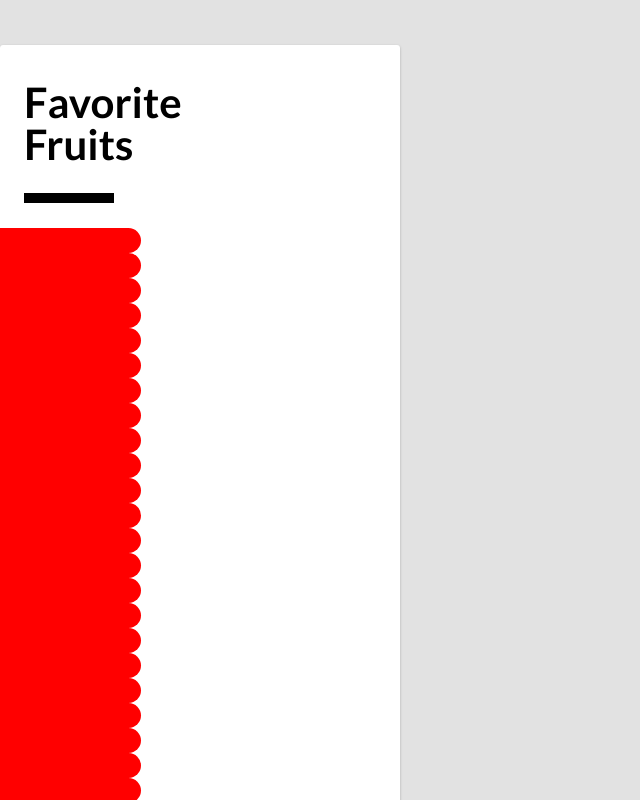
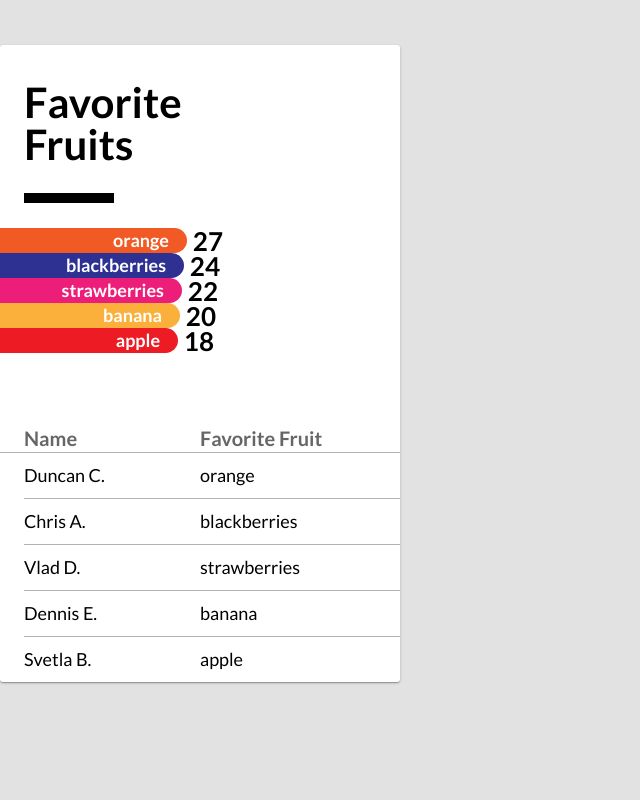
Before and after one commit to lrtico/fruit-bar-widget, a React (Create React App) app in the folder favfruit/: page / in a window 1280 px wide. Shown: the top 800 px of the page, without its empty margins (0-640 px from the left). Built offline with nearby package versions, Linux system fonts and the light colour scheme.

Commit message:
Hard-coded state

```diff
--- a/favfruit/src/components/App.js
+++ b/favfruit/src/components/App.js
@@ -7,34 +7,34 @@ import Bar from './Bar'
 
 class App extends Component {
   state = {
-    people: [],
-    // people: [
-    //   {
-    //     "id": "Chris A.",
-    //     "fruit": "blackberries",
-    //     "count": 24,
-    //   },
-    //   {
-    //     "id": "Svetla B.",
-    //     "fruit": "apple",
-    //     "count": 18,
-    //   },
-    //   {
-    //     "id": "Duncan C.",
-    //     "fruit": "orange",
-    //     "count": 27,
-    //   },
-    //   {
-    //     "id": "Vlad D.",
-    //     "fruit": "strawberries",
-    //     "count": 22,
-    //   },
-    //   {
-    //     "id": "Dennis E.",
-    //     "fruit": "banana",
-    //     "count": 20,
-    //   },
-    // ]
+    // people: [],
+    people: [
+      {
+        "id": "Chris A.",
+        "fruit": "blackberries",
+        "count": 24,
+      },
+      {
+        "id": "Svetla B.",
+        "fruit": "apple",
+        "count": 18,
+      },
+      {
+        "id": "Duncan C.",
+        "fruit": "orange",
+        "count": 27,
+      },
+      {
+        "id": "Vlad D.",
+        "fruit": "strawberries",
+        "count": 22,
+      },
+      {
+        "id": "Dennis E.",
+        "fruit": "banana",
+        "count": 20,
+      },
+    ]
   }
 
   componentDidMount() {
@@ -47,11 +47,11 @@ class App extends Component {
     // FruitasticApi.get(function(results) {
     //   this.setState({ results })
     // })
-    let fruitObj = new FruitsApi();
-    let fruitsResult = fruitObj.get((people) => {
-      this.setState({people})
-      console.log("Fruitastic state", this.state)
-    })
+    // let fruitObj = new FruitsApi();
+    // let fruitsResult = fruitObj.get((fruit) => {
+    //   this.setState({fruit})
+    //   console.log("Fruitastic state", this.state)
+    // })
   }
 
   render() {
--- a/favfruit/src/components/Bar.js
+++ b/favfruit/src/components/Bar.js
@@ -18,6 +18,10 @@ class Bar extends Component {
     } else if (bar.parentNode.classList.contains("bar-chart__bar")){
       bar.parentNode.classList.toggle("bar-chart__bar--active")
     }
+
+    //Filter the list below to only display the people that chose that fruit
+    console.log("Fruit", fruit)
+    this.setState({matchFruit})
   }
 
   render() {
```
